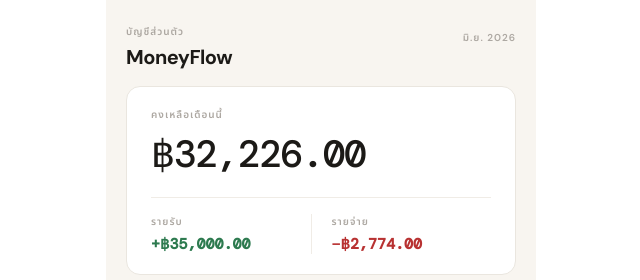
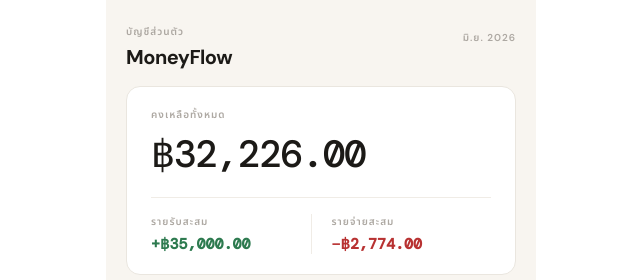
Before and after one commit to AchxBanana/moneyFlow, a React (Vite) app: page / in a window 1280 px wide. Shown: the top 280 px of the page, without its empty margins (319-959 px from the left). Built offline with nearby package versions, Linux system fonts and the light colour scheme.

Commit message:
Update App.jsx: Add all-time cumulative balance calculations and update balance card display

```diff
--- a/src/App.jsx
+++ b/src/App.jsx
@@ -90,6 +90,11 @@ export default function App() {
   const income = monthTxs.filter(t => t.type === "income").reduce((s, t) => s + t.amount, 0);
   const expense = monthTxs.filter(t => t.type === "expense").reduce((s, t) => s + t.amount, 0);
   const balance = income - expense;
+
+  // all-time totals (used for the big balance card on home)
+  const totalIncomeAll = txs.filter(t => t.type === "income").reduce((s, t) => s + t.amount, 0);
+  const totalExpenseAll = txs.filter(t => t.type === "expense").reduce((s, t) => s + t.amount, 0);
+  const balanceAll = totalIncomeAll - totalExpenseAll;
 
   const byMethod = METHODS
     .map(m => ({ ...m, total: monthTxs.filter(t => t.method === m.id && t.type === "expense").reduce((s, t) => s + t.amount, 0) }))
@@ -193,24 +198,24 @@ export default function App() {
         <div style={{ ...lbl, marginTop: 6 }}>{MONTHS[5]} 2026</div>
       </div>
 
-      {/* balance card */}
+      {/* balance card — all-time cumulative across every channel */}
       <div style={{ margin: "16px 20px 0", ...card, padding: "20px 24px" }}>
-        <div style={lbl}>คงเหลือเดือนนี้</div>
+        <div style={lbl}>คงเหลือทั้งหมด</div>
         <div style={{
           ...mono, fontSize: 38, fontWeight: 500, letterSpacing: -1.5, marginTop: 6,
-          color: balance >= 0 ? C.text : C.expense
+          color: balanceAll >= 0 ? C.text : C.expense
         }}>
-          ฿{fmt(balance)}
+          ฿{fmt(balanceAll)}
         </div>
         <div style={{ display: "flex", gap: 0, marginTop: 18, paddingTop: 16, borderTop: `1px solid ${C.divider}` }}>
           <div style={{ flex: 1 }}>
-            <div style={lbl}>รายรับ</div>
-            <div style={{ ...mono, fontSize: 15, fontWeight: 600, color: C.income, marginTop: 4 }}>+฿{fmt(income)}</div>
+            <div style={lbl}>รายรับสะสม</div>
+            <div style={{ ...mono, fontSize: 15, fontWeight: 600, color: C.income, marginTop: 4 }}>+฿{fmt(totalIncomeAll)}</div>
           </div>
           <div style={{ width: 1, background: C.divider }} />
           <div style={{ flex: 1, paddingLeft: 20 }}>
-            <div style={lbl}>รายจ่าย</div>
-            <div style={{ ...mono, fontSize: 15, fontWeight: 600, color: C.expense, marginTop: 4 }}>−฿{fmt(expense)}</div>
+            <div style={lbl}>รายจ่ายสะสม</div>
+            <div style={{ ...mono, fontSize: 15, fontWeight: 600, color: C.expense, marginTop: 4 }}>−฿{fmt(totalExpenseAll)}</div>
           </div>
         </div>
       </div>
```
